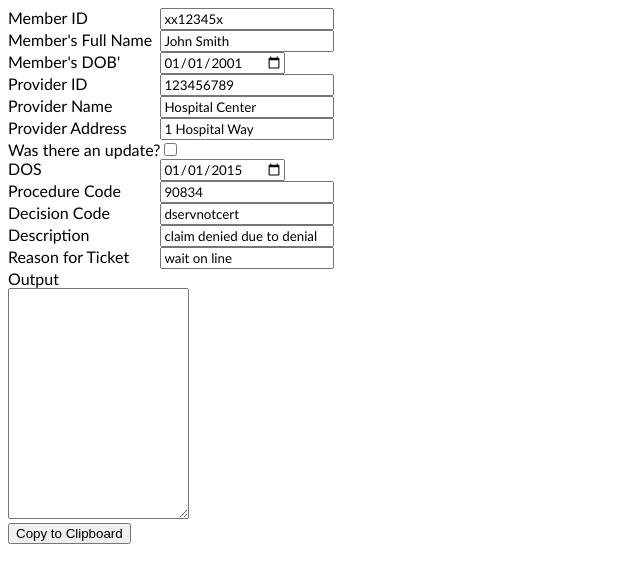
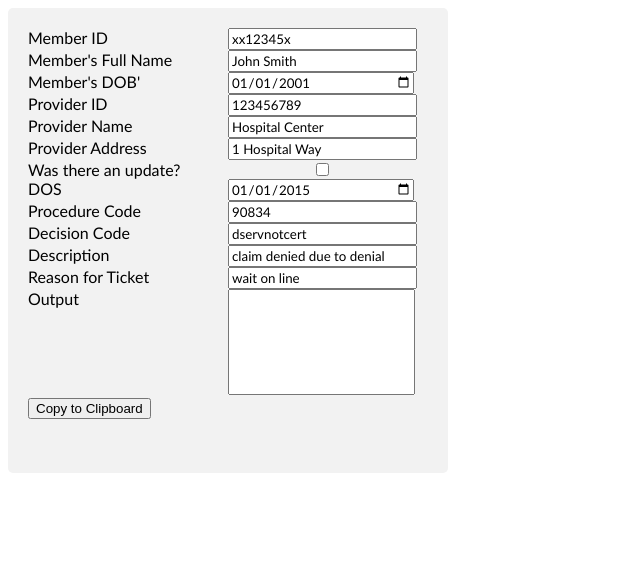
Before and after one commit to Jared-matos/SCTicketGenerator, a website: page index.html in a window 1280 px wide. Shown: the whole page, without its empty margins (0-640 px from the left). Drawn offline with nearby package versions, Linux system fonts and the light colour scheme.

Commit message:
formatting fixes

```diff
--- a/index.html
+++ b/index.html
@@ -17,11 +17,13 @@
       display: table-cell;
       font-family: calibri;
       size: 11pt;
+      width: 200px;
     }
     input {
       display: table-cell;
       font-family: calibri;
       size: 11pt;
+      width: 100%;
     }
     textarea {
       display: table-cell;
@@ -32,12 +34,27 @@
     #updateText {
       display: none;
     }
-    form {
-      display: table;
+    .tDiv {
+      height: 425px;
+      width: 400px;
+      border-radius: 5px;
+      background-color: #f2f2f2;
+      padding: 20px;
+    }
+    #outputLabel {
+      vertical-align: top;
+    }
+    .copyButton {
+      left: 100%;
+    }
+    #oText {
+      width: 100%;
+      height: 100px;
+      resize: none;
     }
   </style>
 
-  <div>
+  <div class="tDiv">
     <div class="tableRow">
       <span>Member ID</span>
       <input type="text" id="mbrIDText" value="xx12345x" />
@@ -91,13 +108,13 @@
       <input type="text" id="reason" value="wait on line" />
     </div>
     <div class="tableRow">
-      <span>Output</span>
+      <span id="outputLabel">Output</span>
+      <textarea readonly type="text" id="oText"></textarea>
     </div>
-    <div class="tablerow">
-      <textarea readonly type="text" id="output" rows="15"></textarea>
-    </div>
-    <div class="tablerow">
-      <button onclick="copyClipboard()">Copy to Clipboard</button>
+    <div class="copyButton">
+      <button onclick="copyClipboard()">
+        Copy to Clipboard
+      </button>
     </div>
   </div>
 
@@ -105,14 +122,12 @@
   <script type="text/javascript">
     console.clear();
     function toggleUpdateField() {
-      if (
-        document.getElementById("updateSpan").style.display == "inline-table"
-      ) {
+      if (document.getElementById("updateSpan").style.display == "table-cell") {
         document.getElementById("updateSpan").style.display = "none";
         document.getElementById("updateText").style.display = "none";
       } else {
-        document.getElementById("updateSpan").style.display = "inline-table";
-        document.getElementById("updateText").style.display = "inline-table";
+        document.getElementById("updateSpan").style.display = "table-cell";
+        document.getElementById("updateText").style.display = "table-cell";
       }
     }
 
@@ -178,9 +193,9 @@
         "Reason for Ticket: ",
         REAS
       );
-      document.getElementById("output").value = outputText;
+      document.getElementById("oText").value = outputText;
 
-      var copyTextarea = document.getElementById("output");
+      var copyTextarea = document.getElementById("oText");
       copyTextarea.focus();
       copyTextarea.select();
       try {
```
